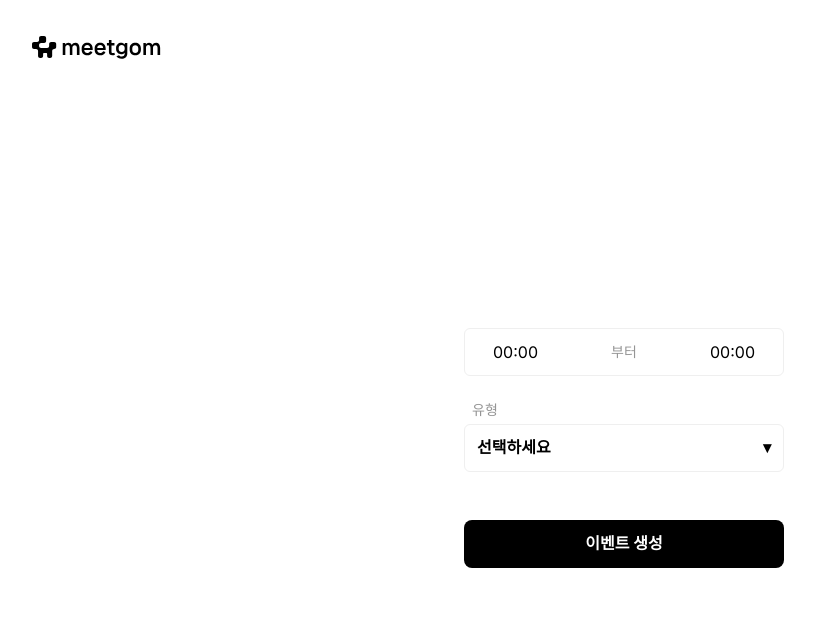
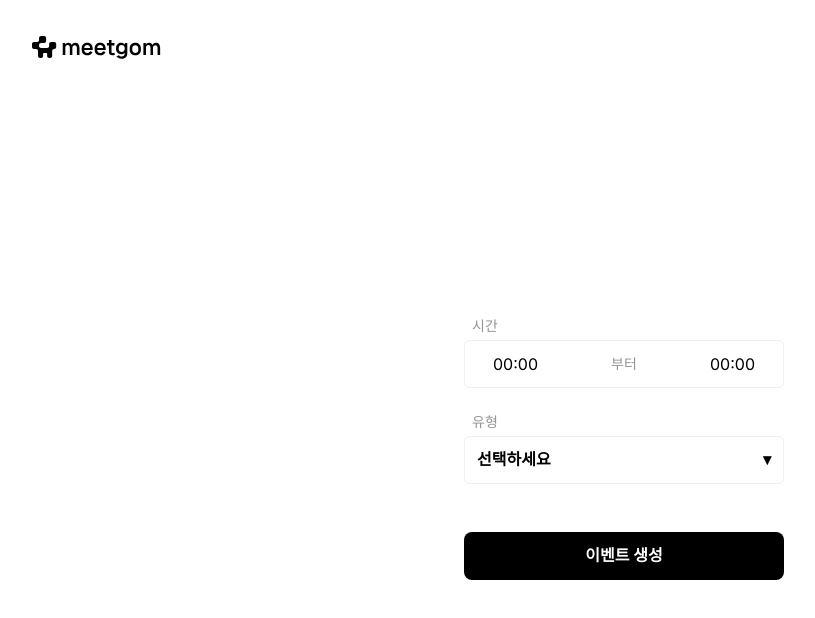
Before and after one commit to meetgom/2024-meetgom-frontend, a Next.js app: page /event/new in a window 1280 px wide. Both pictures are taken after a click on the button "다음". Shown: the top 618 px of the page, without its empty margins (16-831 px from the left). Built offline with nearby package versions, Linux system fonts and the light colour scheme; a web font is replaced by a local one.

Commit message:
feat: Add TimeRangeBox title

```diff
--- a/app/shared/components/TimeRangeBox/TimeRangeBox.tsx
+++ b/app/shared/components/TimeRangeBox/TimeRangeBox.tsx
@@ -49,6 +49,7 @@ export const TimeRangeBox = ({
 
   return (
     <div>
+      <div className="text-sm text-[#959595] mb-1 ml-2">{title}</div>
       <button
         className="px-4 py-2  w-80 h-12 rounded border border-[#EFEFEF] rounded-md px-3"
         onClick={() => setShowModal(true)}
```
